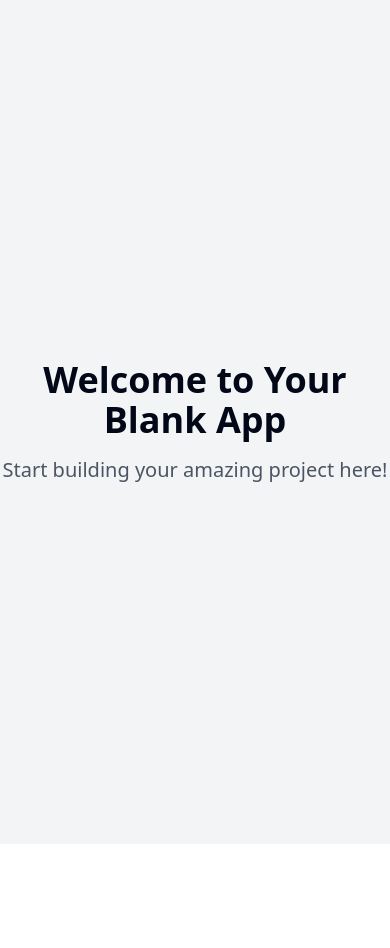
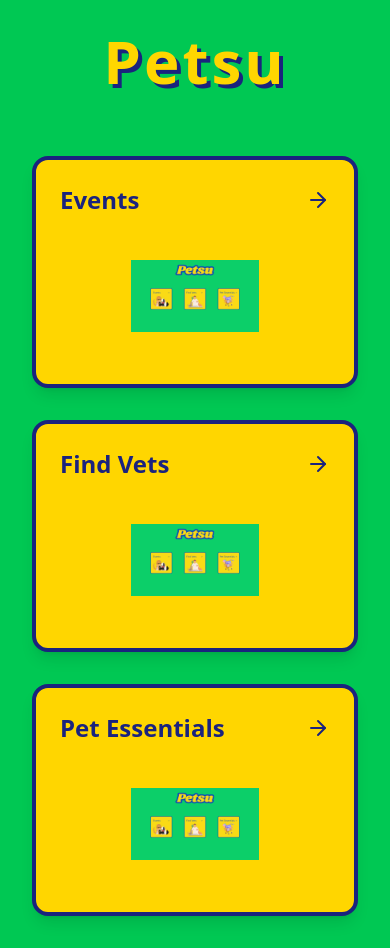
Before and after one commit to dilchanbk01/petsu-e3928678, a React (Vite) app: page / in a window 390 px wide. Before the commit the page ends 844 px from the top, so only its background shows below. Built offline with nearby package versions, Linux system fonts and the light colour scheme.

Commit message:
Implement UI from image
The commit implements a UI based on a provided image.  The specific implementation details are not included in this commit message.

```diff
--- a/package.json
+++ b/package.json
@@ -45,6 +45,7 @@
     "cmdk": "^1.0.0",
     "date-fns": "^3.6.0",
     "embla-carousel-react": "^8.3.0",
+    "framer-motion": "^12.4.7",
     "input-otp": "^1.2.4",
     "lucide-react": "^0.462.0",
     "next-themes": "^0.3.0",
--- a/src/index.css
+++ b/src/index.css
@@ -1,3 +1,4 @@
+
 @tailwind base;
 @tailwind components;
 @tailwind utilities;
@@ -6,96 +7,48 @@
   :root {
     --background: 0 0% 100%;
     --foreground: 222.2 84% 4.9%;
-
     --card: 0 0% 100%;
     --card-foreground: 222.2 84% 4.9%;
-
     --popover: 0 0% 100%;
     --popover-foreground: 222.2 84% 4.9%;
-
     --primary: 222.2 47.4% 11.2%;
     --primary-foreground: 210 40% 98%;
-
     --secondary: 210 40% 96.1%;
     --secondary-foreground: 222.2 47.4% 11.2%;
-
     --muted: 210 40% 96.1%;
     --muted-foreground: 215.4 16.3% 46.9%;
-
     --accent: 210 40% 96.1%;
     --accent-foreground: 222.2 47.4% 11.2%;
-
     --destructive: 0 84.2% 60.2%;
     --destructive-foreground: 210 40% 98%;
-
     --border: 214.3 31.8% 91.4%;
     --input: 214.3 31.8% 91.4%;
     --ring: 222.2 84% 4.9%;
-
     --radius: 0.5rem;
-
-    --sidebar-background: 0 0% 98%;
-
-    --sidebar-foreground: 240 5.3% 26.1%;
-
-    --sidebar-primary: 240 5.9% 10%;
-
-    --sidebar-primary-foreground: 0 0% 98%;
-
-    --sidebar-accent: 240 4.8% 95.9%;
-
-    --sidebar-accent-foreground: 240 5.9% 10%;
-
-    --sidebar-border: 220 13% 91%;
-
-    --sidebar-ring: 217.2 91.2% 59.8%;
   }
 
-  .dark {
-    --background: 222.2 84% 4.9%;
-    --foreground: 210 40% 98%;
-
-    --card: 222.2 84% 4.9%;
-    --card-foreground: 210 40% 98%;
-
-    --popover: 222.2 84% 4.9%;
-    --popover-foreground: 210 40% 98%;
-
-    --primary: 210 40% 98%;
-    --primary-foreground: 222.2 47.4% 11.2%;
-
-    --secondary: 217.2 32.6% 17.5%;
-    --secondary-foreground: 210 40% 98%;
-
-    --muted: 217.2 32.6% 17.5%;
-    --muted-foreground: 215 20.2% 65.1%;
-
-    --accent: 217.2 32.6% 17.5%;
-    --accent-foreground: 210 40% 98%;
-
-    --destructive: 0 62.8% 30.6%;
-    --destructive-foreground: 210 40% 98%;
-
-    --border: 217.2 32.6% 17.5%;
-    --input: 217.2 32.6% 17.5%;
-    --ring: 212.7 26.8% 83.9%;
-    --sidebar-background: 240 5.9% 10%;
-    --sidebar-foreground: 240 4.8% 95.9%;
-    --sidebar-primary: 224.3 76.3% 48%;
-    --sidebar-primary-foreground: 0 0% 100%;
-    --sidebar-accent: 240 3.7% 15.9%;
-    --sidebar-accent-foreground: 240 4.8% 95.9%;
-    --sidebar-border: 240 3.7% 15.9%;
-    --sidebar-ring: 217.2 91.2% 59.8%;
-  }
-}
-
-@layer base {
   * {
     @apply border-border;
   }
 
   body {
-    @apply bg-background text-foreground;
+    @apply bg-petsu-green text-foreground antialiased;
+  }
+
+  .nav-card {
+    @apply relative overflow-hidden rounded-2xl bg-petsu-yellow p-6 shadow-lg transition-all duration-300 hover:shadow-xl hover:scale-105 cursor-pointer border-4 border-petsu-blue;
+  }
+
+  .nav-card-title {
+    @apply text-2xl font-bold text-petsu-blue mb-4 flex items-center justify-between;
+  }
+
+  .nav-card-image {
+    @apply w-32 h-32 mx-auto object-contain transition-transform duration-300;
+  }
+
+  .logo-text {
+    @apply text-petsu-yellow text-6xl md:text-7xl font-bold tracking-wider;
+    text-shadow: 4px 4px 0px #1A237E;
   }
 }
--- a/src/pages/Index.tsx
+++ b/src/pages/Index.tsx
@@ -1,11 +1,47 @@
-// Update this page (the content is just a fallback if you fail to update the page)
+
+import { ArrowRight } from "lucide-react";
+import { motion } from "framer-motion";
+
+const NavCard = ({ title, imagePath }: { title: string; imagePath: string }) => (
+  <motion.div
+    className="nav-card"
+    initial={{ opacity: 0, y: 20 }}
+    animate={{ opacity: 1, y: 0 }}
+    whileHover={{ y: -5 }}
+    transition={{ duration: 0.3 }}
+  >
+    <div className="nav-card-title">
+      {title} <ArrowRight className="w-6 h-6" />
+    </div>
+    <img src={imagePath} alt={title} className="nav-card-image" />
+  </motion.div>
+);
 
 const Index = () => {
   return (
-    <div className="min-h-screen flex items-center justify-center bg-gray-100">
-      <div className="text-center">
-        <h1 className="text-4xl font-bold mb-4">Welcome to Your Blank App</h1>
-        <p className="text-xl text-gray-600">Start building your amazing project here!</p>
+    <div className="min-h-screen p-8 flex flex-col items-center justify-center">
+      <motion.h1
+        className="logo-text mb-16 animate-bounce-subtle"
+        initial={{ scale: 0.5, opacity: 0 }}
+        animate={{ scale: 1, opacity: 1 }}
+        transition={{ duration: 0.5 }}
+      >
+        Petsu
+      </motion.h1>
+
+      <div className="grid grid-cols-1 md:grid-cols-3 gap-8 max-w-6xl w-full">
+        <NavCard
+          title="Events"
+          imagePath={"/lovable-uploads/88a72a86-7172-46fe-92a9-7b28369dcfbd.png"}
+        />
+        <NavCard
+          title="Find Vets"
+          imagePath={"/lovable-uploads/88a72a86-7172-46fe-92a9-7b28369dcfbd.png"}
+        />
+        <NavCard
+          title="Pet Essentials"
+          imagePath={"/lovable-uploads/88a72a86-7172-46fe-92a9-7b28369dcfbd.png"}
+        />
       </div>
     </div>
   );
--- a/tailwind.config.ts
+++ b/tailwind.config.ts
@@ -1,96 +1,84 @@
+
 import type { Config } from "tailwindcss";
 
 export default {
   darkMode: ["class"],
-	content: [
-		"./pages/**/*.{ts,tsx}",
-		"./components/**/*.{ts,tsx}",
-		"./app/**/*.{ts,tsx}",
-		"./src/**/*.{ts,tsx}",
-	],
+  content: ["./pages/**/*.{ts,tsx}", "./components/**/*.{ts,tsx}", "./app/**/*.{ts,tsx}", "./src/**/*.{ts,tsx}"],
   prefix: "",
   theme: {
     container: {
       center: true,
-			padding: '2rem',
+      padding: "2rem",
       screens: {
-				'2xl': '1400px'
-			}
+        "2xl": "1400px",
+      },
     },
     extend: {
       colors: {
-				border: 'hsl(var(--border))',
-				input: 'hsl(var(--input))',
-				ring: 'hsl(var(--ring))',
-				background: 'hsl(var(--background))',
-				foreground: 'hsl(var(--foreground))',
+        petsu: {
+          green: "#00C853",
+          yellow: "#FFD600",
+          blue: "#1A237E",
+        },
+        border: "hsl(var(--border))",
+        input: "hsl(var(--input))",
+        ring: "hsl(var(--ring))",
+        background: "hsl(var(--background))",
+        foreground: "hsl(var(--foreground))",
         primary: {
-					DEFAULT: 'hsl(var(--primary))',
-					foreground: 'hsl(var(--primary-foreground))'
+          DEFAULT: "hsl(var(--primary))",
+          foreground: "hsl(var(--primary-foreground))",
         },
         secondary: {
-					DEFAULT: 'hsl(var(--secondary))',
-					foreground: 'hsl(var(--secondary-foreground))'
+          DEFAULT: "hsl(var(--secondary))",
+          foreground: "hsl(var(--secondary-foreground))",
         },
         destructive: {
-					DEFAULT: 'hsl(var(--destructive))',
-					foreground: 'hsl(var(--destructive-foreground))'
+          DEFAULT: "hsl(var(--destructive))",
+          foreground: "hsl(var(--destructive-foreground))",
         },
         muted: {
-					DEFAULT: 'hsl(var(--muted))',
-					foreground: 'hsl(var(--muted-foreground))'
+          DEFAULT: "hsl(var(--muted))",
+          foreground: "hsl(var(--muted-foreground))",
         },
         accent: {
-					DEFAULT: 'hsl(var(--accent))',
-					foreground: 'hsl(var(--accent-foreground))'
+          DEFAULT: "hsl(var(--accent))",
+          foreground: "hsl(var(--accent-foreground))",
         },
         popover: {
-					DEFAULT: 'hsl(var(--popover))',
-					foreground: 'hsl(var(--popover-foreground))'
+          DEFAULT: "hsl(var(--popover))",
+          foreground: "hsl(var(--popover-foreground))",
         },
         card: {
-					DEFAULT: 'hsl(var(--card))',
-					foreground: 'hsl(var(--card-foreground))'
+          DEFAULT: "hsl(var(--card))",
+          foreground: "hsl(var(--card-foreground))",
         },
-				sidebar: {
-					DEFAULT: 'hsl(var(--sidebar-background))',
-					foreground: 'hsl(var(--sidebar-foreground))',
-					primary: 'hsl(var(--sidebar-primary))',
-					'primary-foreground': 'hsl(var(--sidebar-primary-foreground))',
-					accent: 'hsl(var(--sidebar-accent))',
-					'accent-foreground': 'hsl(var(--sidebar-accent-foreground))',
-					border: 'hsl(var(--sidebar-border))',
-					ring: 'hsl(var(--sidebar-ring))'
-				}
-			},
-			borderRadius: {
-				lg: 'var(--radius)',
-				md: 'calc(var(--radius) - 2px)',
-				sm: 'calc(var(--radius) - 4px)'
       },
       keyframes: {
-				'accordion-down': {
-					from: {
-						height: '0'
+        "accordion-down": {
+          from: { height: "0" },
+          to: { height: "var(--radix-accordion-content-height)" },
         },
-					to: {
-						height: 'var(--radix-accordion-content-height)'
-					}
+        "accordion-up": {
+          from: { height: "var(--radix-accordion-content-height)" },
+          to: { height: "0" },
         },
-				'accordion-up': {
-					from: {
-						height: 'var(--radix-accordion-content-height)'
+        "fade-in": {
+          "0%": { opacity: "0", transform: "translateY(-10px)" },
+          "100%": { opacity: "1", transform: "translateY(0)" },
         },
-					to: {
-						height: '0'
-					}
-				}
+        "bounce-subtle": {
+          "0%, 100%": { transform: "translateY(0)" },
+          "50%": { transform: "translateY(-5px)" },
+        },
       },
       animation: {
-				'accordion-down': 'accordion-down 0.2s ease-out',
-				'accordion-up': 'accordion-up 0.2s ease-out'
-			}
-		}
+        "accordion-down": "accordion-down 0.2s ease-out",
+        "accordion-up": "accordion-up 0.2s ease-out",
+        "fade-in": "fade-in 0.6s ease-out",
+        "bounce-subtle": "bounce-subtle 2s infinite",
+      },
+    },
   },
   plugins: [require("tailwindcss-animate")],
 } satisfies Config;
```
Also changed, not shown: public/lovable-uploads/88a72a86-7172-46fe-92a9-7b28369dcfbd.png (added), 1 other file (tests, documents, lock files or other folders). Lines whose indentation alone changed are shown as unchanged.
